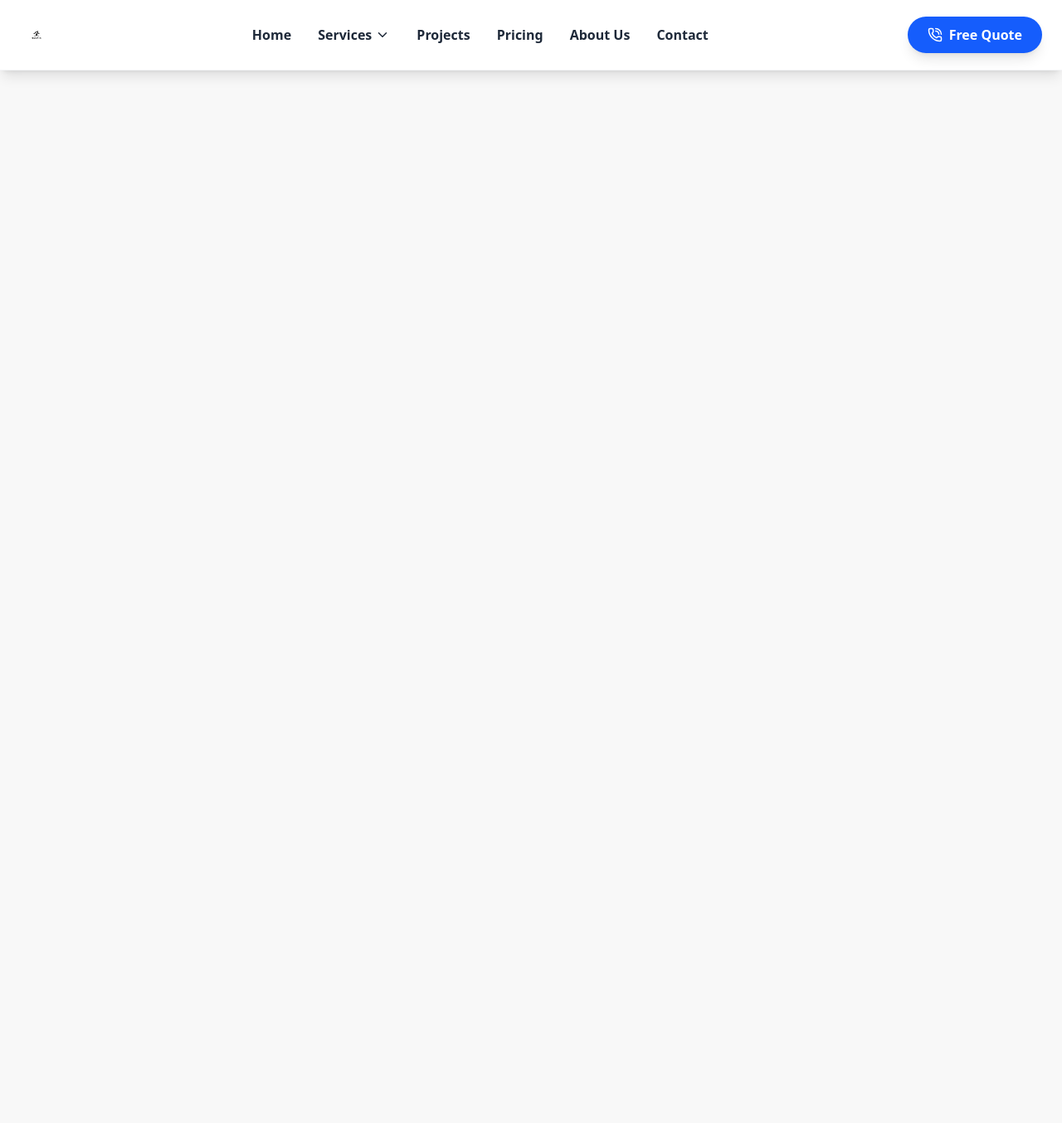
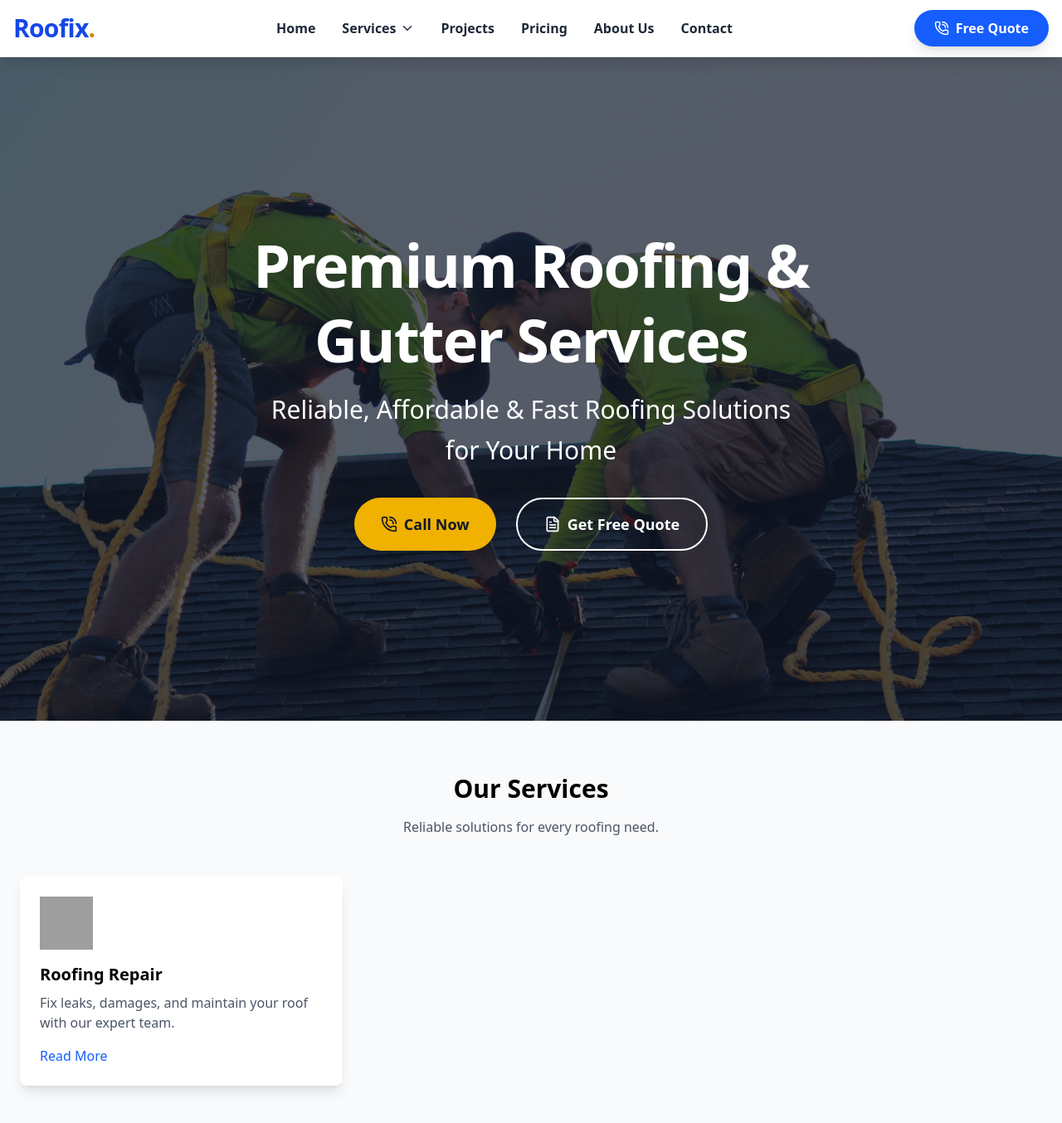
Before and after one commit to alvinmonir411/Roofix, a Next.js app: page / in a window 1280 px wide. Shown: the top 1354 px of the page at 83% size. Before the commit the page ends 800 px from the top, so only its background shows below. Built offline with nearby package versions, Linux system fonts and the light colour scheme; grey boxes are pictures that could not be loaded.

Commit message:
add Hero section

```diff
--- a/next.config.mjs
+++ b/next.config.mjs
@@ -1,4 +1,8 @@
 /** @type {import('next').NextConfig} */
-const nextConfig = {};
+const nextConfig = {
+  images: {
+    domains: ["images.unsplash.com"],
+  },
+};
 
 export default nextConfig;
--- /dev/null
+++ b/src/app/Components/Hero.jsx
@@ -0,0 +1,55 @@
+"use client";
+
+import Image from "next/image";
+import Link from "next/link";
+import { PhoneCall, FileText } from "lucide-react"; // lucide-react থেকে আইকন ইম্পোর্ট করুন
+
+export default function Hero() {
+  return (
+    <section className="relative w-full h-screen flex items-center justify-center text-white overflow-hidden">
+      {/* Background Image */}
+      <Image
+        src="/HeroImage.jpg"
+        alt="Roofing Background"
+        fill
+        className="object-cover object-center scale-110 animate-fade-in-slow" // স্কেল ও অ্যানিমেশন যোগ করা হয়েছে
+        priority
+      />
+      {/* Darker Overlay for Contrast & Depth */}
+      <div className="absolute inset-0 bg-gray-900/70"></div>{" "}
+      {/* overlay-কে আরও গাঢ় করা হয়েছে */}
+      {/* Content */}
+      <div className="relative z-10 text-center px-4 max-w-4xl mx-auto">
+        {" "}
+        {/* কন্টেন্টকে কেন্দ্রে রাখতে এবং লাইন লেন্থ নিয়ন্ত্রণ করতে max-w-4xl */}
+        <h1 className="text-5xl md:text-7xl font-extrabold mb-4 leading-tight tracking-tight animate-fade-in-up delay-100">
+          {" "}
+          {/* আরও বড়, বোল্ড, tight tracking */}
+          Premium Roofing & Gutter Services
+        </h1>
+        <p className="text-xl md:text-3xl font-light mb-8 leading-relaxed max-w-2xl mx-auto animate-fade-in-up delay-200">
+          {" "}
+          {/* বড় ফন্ট, হালকা ফন্ট ওয়েট, লাইন হাইট */}
+          Reliable, Affordable & Fast Roofing Solutions for Your Home
+        </p>
+        {/* CTA Buttons */}
+        <div className="flex flex-col sm:flex-row justify-center gap-6 animate-fade-in-up delay-300">
+          {" "}
+          {/* বাটনগুলোর মধ্যে গ্যাপ বাড়ানো হয়েছে */}
+          <Link
+            href="tel:+8801979915165"
+            className="px-8 py-4 bg-yellow-500 text-gray-900 font-bold rounded-full shadow-xl hover:bg-yellow-600 transform hover:scale-105 transition-all duration-300 flex items-center justify-center gap-2 text-lg" // আরও বড়, বোল্ড, rounded-full, শক্তিশালী শ্যাডো, স্কেল ইফেক্ট
+          >
+            <PhoneCall size={20} /> Call Now
+          </Link>
+          <Link
+            href="#quote"
+            className="px-8 py-4 border-2 border-white text-white font-semibold rounded-full hover:bg-white hover:text-blue-700 hover:border-white transform hover:scale-105 transition-all duration-300 flex items-center justify-center gap-2 text-lg" // ২ পিক্সেল বর্ডার, rounded-full, স্কেল ইফেক্ট, হোভারে ব্যাকগ্রাউন্ড সাদা ও টেক্সট ব্লু
+          >
+            <FileText size={20} /> Get Free Quote
+          </Link>
+        </div>
+      </div>
+    </section>
+  );
+}
--- a/src/app/Components/Navbar.jsx
+++ b/src/app/Components/Navbar.jsx
@@ -2,7 +2,6 @@
 import { useState } from "react";
 import Link from "next/link";
 import { Menu, X, PhoneCall, ChevronDown } from "lucide-react";
-import Image from "next/image";
 
 export default function Navbar() {
   const [isOpen, setIsOpen] = useState(false);
@@ -29,15 +28,17 @@ export default function Navbar() {
     <header className="sticky top-0 z-50 bg-white shadow-lg border-b border-gray-100">
       {" "}
       {/* Added border-b, slightly stronger shadow */}
-      <div className="max-w-7xl mx-auto flex justify-between items-center px-6 py-4 lg:py-5">
-        <Link href="/" className="flex items-center">
-          <Image
-            src="/Logo.png"
-            alt="Roofix Logo"
-            width={220}
-            height={60}
-            className="h-10 w-auto object-contain"
-          />
+      <div className="max-w-7xl mx-auto flex justify-between items-center px-4 py-4 lg:py-3">
+        {" "}
+        {/* Logo */}
+        <Link
+          href="/"
+          className="text-3xl font-extrabold text-blue-700 tracking-tight"
+        >
+          {" "}
+          {/* Larger, bolder, darker blue, tracking-tight for modern feel */}
+          Roofix<span className="text-yellow-600">.</span>{" "}
+          {/* Slightly darker yellow for contrast */}
         </Link>
         {/* Desktop Menu (lg and up) */}
         <nav className="hidden lg:flex space-x-8 text-gray-700 font-medium relative">
@@ -61,11 +62,8 @@ export default function Navbar() {
                   <span className="absolute left-0 bottom-0 h-0.5 bg-blue-700 w-full transform scale-x-0 group-hover:scale-x-100 transition-transform duration-300 origin-left"></span>{" "}
                   {/* Underline effect */}
                 </button>
-                {/* Use 'group-hover:block' for a CSS-only hover effect, or keep state for click */}
-                {serviceOpen && ( // If keeping click, ensure it closes when navigating
+                {serviceOpen && (
                   <div className="absolute left-0 mt-3 w-52 bg-white shadow-xl rounded-lg overflow-hidden border border-gray-200 animate-fade-in-down">
-                    {" "}
-                    {/* Larger width, stronger shadow, border, animation */}
                     {item.dropdown.map((sub) => (
                       <Link
                         key={sub.name}
@@ -96,7 +94,7 @@ export default function Navbar() {
         <div className="hidden lg:flex">
           <Link
             href="/contact"
-            className="bg-blue-600 text-white px-6 py-2.5 rounded-full shadow-lg hover:bg-blue-700 transform hover:scale-105 transition-all duration-300 flex items-center gap-2 font-semibold" // More padding, stronger shadow, scale effect
+            className="bg-blue-600 text-white px-6 py-2.5 rounded-full shadow-lg hover:bg-blue-700 transform hover:scale-105 transition-all duration-300 flex items-center gap-2 font-semibold"
           >
             <PhoneCall size={18} />
             Free Quote
@@ -105,7 +103,7 @@ export default function Navbar() {
         {/* Mobile Hamburger (below lg) */}
         <button
           onClick={() => setIsOpen(!isOpen)}
-          className="lg:hidden p-2 rounded-md text-gray-700 hover:bg-gray-100 hover:text-blue-600 transition-all duration-300" // Padded button, hover effects
+          className="lg:hidden p-2 rounded-md text-gray-700 hover:bg-gray-100 hover:text-blue-600 transition-all duration-300"
         >
           {isOpen ? <X size={28} /> : <Menu size={28} />}
         </button>
@@ -113,14 +111,12 @@ export default function Navbar() {
       {/* Mobile Menu */}
       {isOpen && (
         <div className="lg:hidden bg-white shadow-xl px-6 py-6 space-y-5 border-t border-gray-100 animate-slide-down">
-          {" "}
-          {/* Stronger shadow, more padding, animation */}
           {navItems.map((item) =>
             item.dropdown ? (
               <div key={item.name}>
                 <button
                   onClick={() => setServiceOpen(!serviceOpen)}
-                  className="flex justify-between w-full py-2 text-lg font-medium text-gray-800 hover:text-blue-700 transition-all duration-200" // Larger text, bolder
+                  className="flex justify-between w-full py-2 text-lg font-medium text-gray-800 hover:text-blue-700 transition-all duration-200"
                 >
                   {item.name}{" "}
                   <ChevronDown
--- /dev/null
+++ b/src/app/Components/Services.jsx
@@ -0,0 +1,40 @@
+import Link from "next/link";
+import React from "react";
+
+const Services = () => {
+  return (
+    <div>
+      <section className="py-16 bg-gray-50">
+        <div className="max-w-7xl mx-auto px-6">
+          <h2 className="text-3xl font-bold text-center mb-4">Our Services</h2>
+          <p className="text-center text-gray-600 mb-12">
+            Reliable solutions for every roofing need.
+          </p>
+          <div className="grid grid-cols-1 sm:grid-cols-2 lg:grid-cols-3 gap-8">
+            {/* Service Card */}
+            <div className="bg-white p-6 rounded-lg shadow-lg hover:shadow-xl transform hover:scale-105 transition-all duration-300">
+              <img
+                src="/icons/roof.svg"
+                alt="Roofing Repair"
+                className="w-16 h-16 mb-4"
+              />
+              <h3 className="text-xl font-semibold mb-2">Roofing Repair</h3>
+              <p className="text-gray-600">
+                Fix leaks, damages, and maintain your roof with our expert team.
+              </p>
+              <Link
+                href="/services/roofing-repair"
+                className="mt-4 inline-block text-blue-600 hover:underline"
+              >
+                Read More
+              </Link>
+            </div>
+            {/* Repeat for other services */}
+          </div>
+        </div>
+      </section>
+    </div>
+  );
+};
+
+export default Services;
--- a/src/app/page.js
+++ b/src/app/page.js
@@ -1,10 +1,13 @@
-
+import Hero from "./Components/Hero";
 import Navbar from "./Components/Navbar";
+import Services from "./Components/Services";
 
 export default function Home() {
   return (
     <div>
       <Navbar />
+      <Hero />
+      <Services />
     </div>
   );
 }
```
Also changed, not shown: public/HeroImage.jpg (added).
